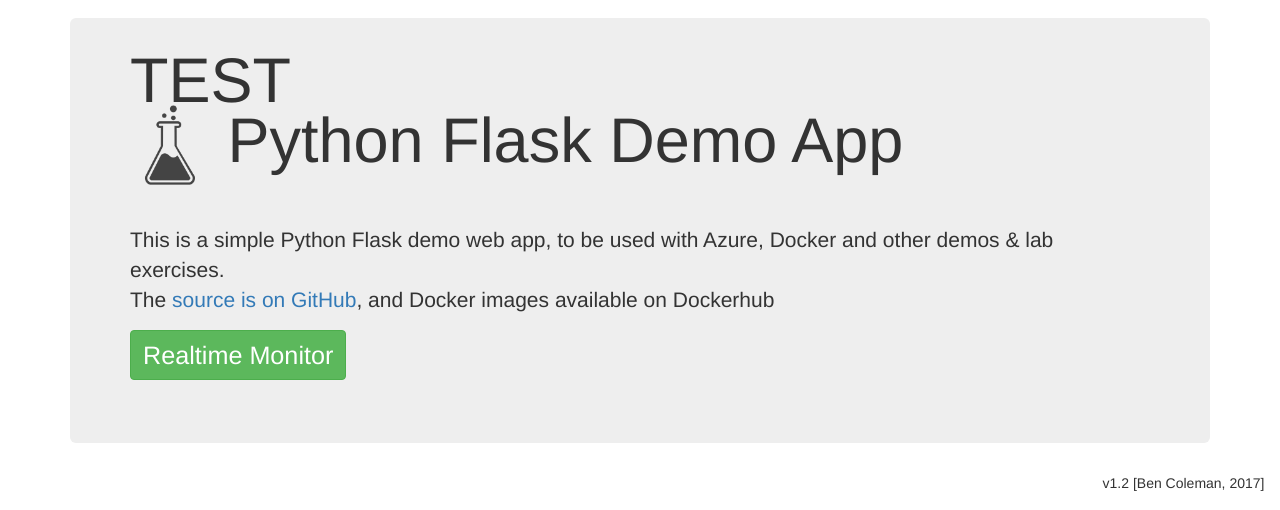
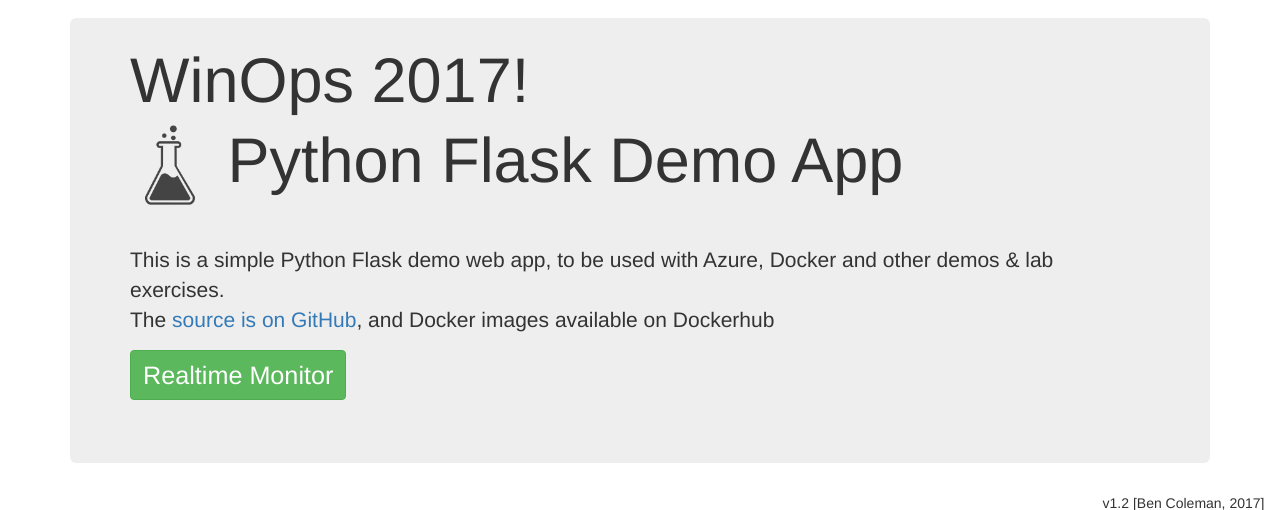
Before and after one commit to benc-uk/python-demoapp, a Flask app: page / in a window 1280 px wide. Shown: the part 52-562 px from the top of the page. Run offline with Flask 2, Linux system fonts and the light colour scheme; some libraries are stand-ins or nearby versions; some web fonts are replaced.

Commit message:
Update for WinOps

```diff
--- a/app/templates/index.html
+++ b/app/templates/index.html
@@ -3,7 +3,8 @@
 {% block content %}
 
 <div class="jumbotron">
-	<h1>TEST</h1>
+	<h1>WinOps 2017!</h1>
+	<br/>
 	<h1><img src="/static/img/flask.png" height="80px"/> Python Flask Demo App</h1>
 	<p>
 		<br/>
```
